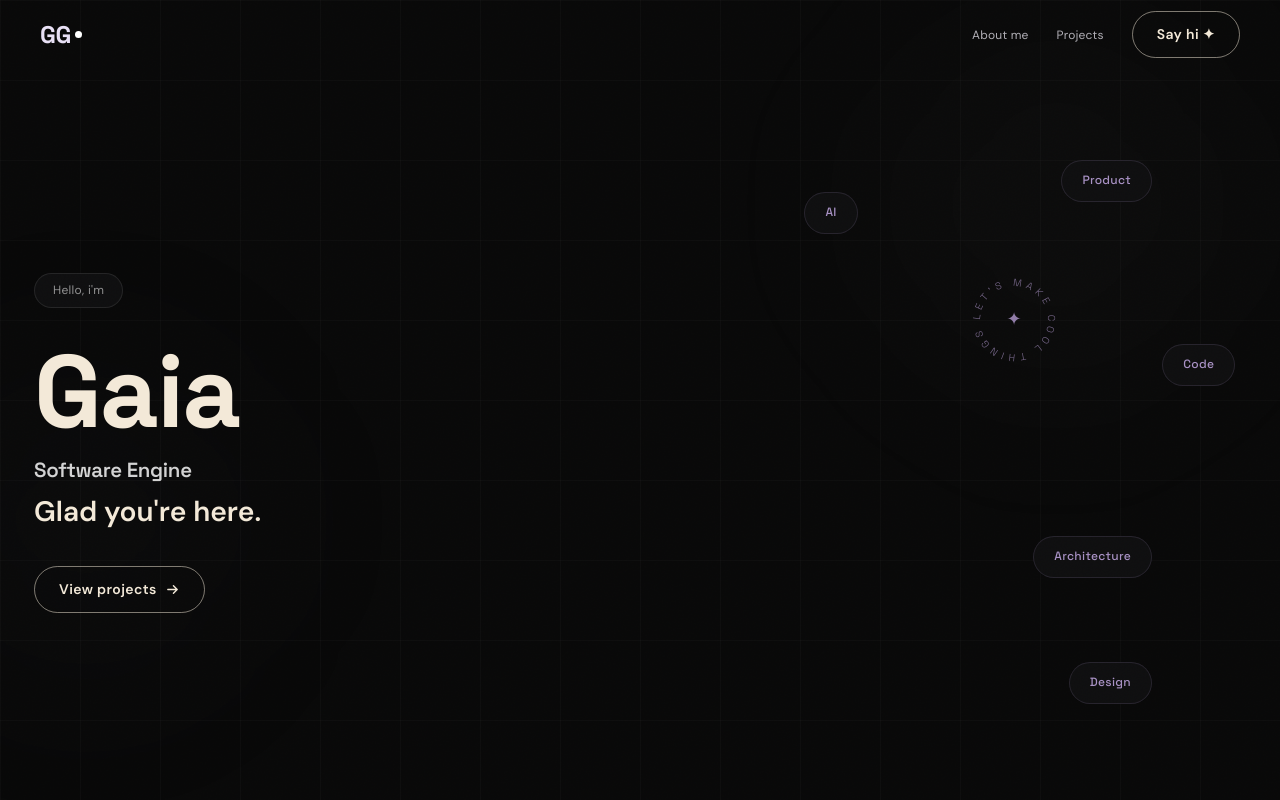
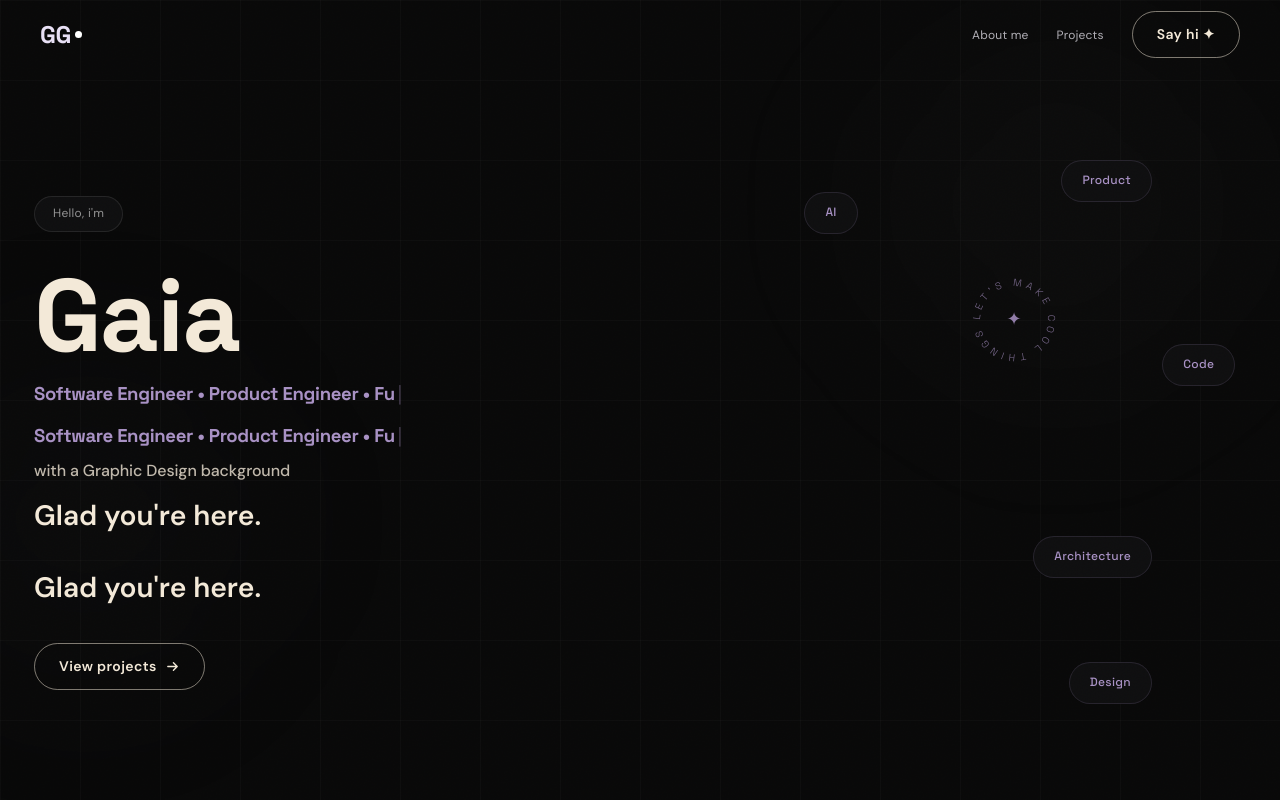
Before and after one commit to GaiaGomez/gaia-gomez-portfolio, a React (Vite) app: page / in a window 1280 px wide. Shown: the top 800 px of the page. Built offline with nearby package versions, Linux system fonts and the light colour scheme.

Commit message:
update hero role typewriter

```diff
--- a/src/components/Hero.jsx
+++ b/src/components/Hero.jsx
@@ -1,7 +1,7 @@
 import { useState, useEffect, useRef } from 'react';
 
 const roles = [
-  'Software Engineer + Designer',
+  'Software Engineer • Product Engineer • Full Stack Developer',
 ];
 
 const chips = [
@@ -36,9 +36,9 @@ export default function Hero() {
     let timeout;
     if (!isDeleting) {
       if (displayed.length < fullText.length) {
-        timeout = setTimeout(() => setDisplayed(fullText.slice(0, displayed.length + 1)), 80);
+        timeout = setTimeout(() => setDisplayed(fullText.slice(0, displayed.length + 1)), 42);
       } else {
-        timeout = setTimeout(() => setIsDeleting(true), 2200);
+        timeout = setTimeout(() => setIsDeleting(true), 3600);
       }
     } else {
       if (displayed.length > 0) {
@@ -215,22 +215,77 @@ export default function Hero() {
             }}>
               <span style={{
              fontFamily: "'Space Grotesk', sans-serif",
-                fontSize: 'clamp(1.05rem, 1.6vw, 1.4rem)',
-                fontWeight: '600',
-                color: 'rgba(255,255,255,0.82)',
-                letterSpacing: '-0.3px',
+             fontSize: 'clamp(0.92rem, 1.45vw, 1.28rem)',
+             fontWeight: '700',
+             color: '#A891C4',
+             letterSpacing: '-0.35px',
+             lineHeight: '1.25',
              }}>
              {displayed}
              <span style={{
              opacity: showCursor ? 1 : 0,
-                  color: 'rgba(255,255,255,0.45)',
-                  marginLeft: '2px',
+             color: '#A891C4',
+             marginLeft: '3px',
+             fontWeight: '300',
+             transition: 'opacity 0.1s',
+             }}>|</span>
+             </span>
+            </div>
+            {/* Group 2: Typewriter + Subtitle */}
+<div className="fade-in-up" style={{ animationDelay: '0.22s' }}>
+  <div style={{
+    marginBottom: '6px',
+    minHeight: '36px',
+    display: 'flex',
+    alignItems: 'center',
+    width: '100%',
+    maxWidth: '900px',
+  }}>
+    <span style={{
+      fontFamily: "'Space Grotesk', sans-serif",
+      fontSize: 'clamp(0.92rem, 1.45vw, 1.28rem)',
+      fontWeight: '700',
+      color: '#A891C4',
+      letterSpacing: '-0.35px',
+      lineHeight: '1.25',
+    }}>
+      {displayed}
+      <span style={{
+        opacity: showCursor ? 1 : 0,
+        color: '#A891C4',
+        marginLeft: '3px',
         fontWeight: '300',
         transition: 'opacity 0.1s',
       }}>|</span>
     </span>
   </div>
 
+  <p style={{
+    fontFamily: "'DM Sans', sans-serif",
+    fontSize: 'clamp(0.95rem, 1.25vw, 1.1rem)',
+    color: 'rgba(243,233,216,0.78)',
+    lineHeight: '1.35',
+    marginTop: '2px',
+    marginBottom: '18px',
+    fontWeight: '500',
+    letterSpacing: '-0.1px',
+  }}>
+    with a Graphic Design background
+  </p>
+
+  <p style={{
+    fontFamily: "'DM Sans', sans-serif",
+    fontSize: 'clamp(1.4rem, 2.2vw, 2.4rem)',
+    color: '#F3E9D8',
+    lineHeight: '1.2',
+    marginBottom: '38px',
+    fontWeight: '600',
+    width: '100%',
+    maxWidth: '820px',
+  }}>
+    Glad you're here.
+  </p>
+</div>
             <p style={{
               fontFamily: "'DM Sans', sans-serif",
               fontSize: 'clamp(1.4rem, 2.2vw, 2.4rem)',
```
Lines whose indentation alone changed are shown as unchanged.
